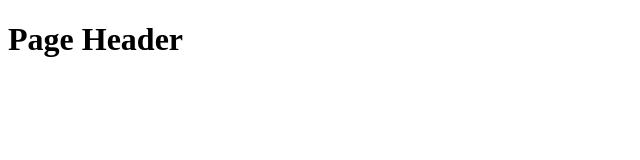
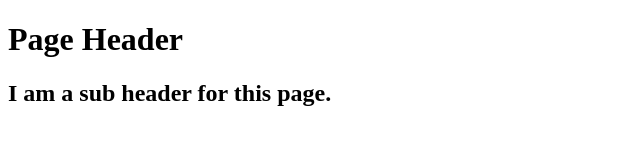
Before and after one commit to pedro7680/SimpleTest, a plain HTML site: page index.html in a window 1280 px wide. Shown: the whole page, without its empty margins (0-640 px from the left). Drawn offline with Linux system fonts and the light colour scheme.

Commit message:
Added Sub heading

```diff
--- a/index.html
+++ b/index.html
@@ -8,5 +8,6 @@
 </head>
 <body>
     <h1>Page Header</h1>
+    <h2>I am a sub header for this page. </h2>
 </body>
 </html>
```
